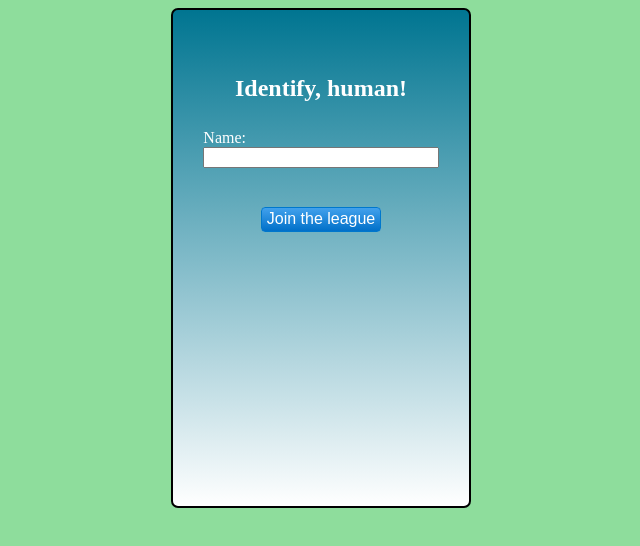
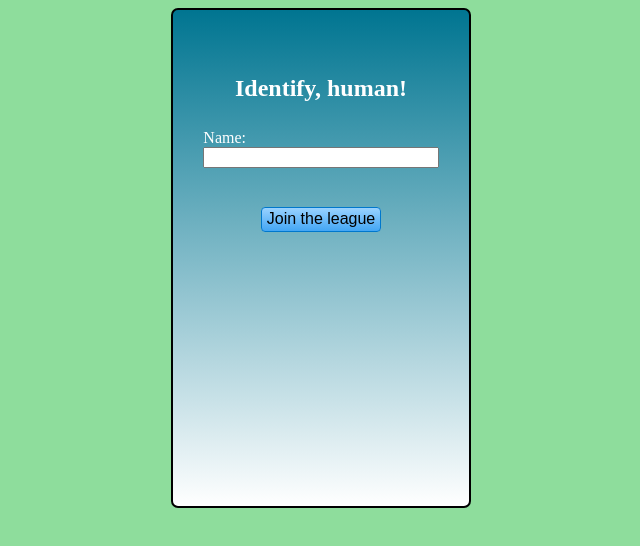
Before and after one commit to silicona/silicona.github.io, a plain HTML site: page index.html in a window 1280 px wide. Shown: the whole page, without its empty margins (319-959 px from the left). Drawn offline with Linux system fonts and the light colour scheme.

Commit message:
cambio color

```diff
--- a/assets/css/style.scss
+++ b/assets/css/style.scss
@@ -11,10 +11,11 @@ $body_height: calc(500px - 45px - 4px);
 }
 
 @mixin btn_back {
-  background-image: linear-gradient(#42A1EC, #0070C9);
+  background-image: linear-gradient(#99D2FF, #43A6F4);
+  // background-image: linear-gradient(#42A1EC, #0070C9);
   border: 1px solid #0077CC;
   border-radius: 4px;
-  color: white;
+  color: black;
 }
 
 * {
@@ -133,8 +134,6 @@ body {
           @include btn_back;
           padding: .3ex .6ex;
           font-size: 1em;
-
-
         }
       }
     }
@@ -150,7 +149,6 @@ body {
     background-image: linear-gradient(#FBD8D8, #FF7070);
     border-radius: 4px 4px 0 0;
     max-height: 45px;
-    // border-bottom: 2px solid blue;
 
     .nav_part {
       padding: .3ex;
@@ -200,6 +198,7 @@ body {
         select {
 
           @include btn_back;
+          color: black;
 
           display: inline-block;
           width: 100%;
@@ -208,7 +207,6 @@ body {
           height: 2em;
           outline: 0;
           font-size: 1em;
-          color: white;
           position: relative;
           transition: all .25 ease;
 
@@ -360,8 +358,6 @@ body {
     }
   }
 
-
-
   #board_resp {
     text-align: center;
     padding: .5ex;
@@ -369,7 +365,6 @@ body {
       margin: 0;
     }
   }
-
 }
 
 #scores {
@@ -395,10 +390,7 @@ body {
     .scores_list_name {
       padding: 1ex;
       margin: 1ex;
-      // border-bottom: 1px solid blue;
-      // background-color: #efefef;
       background-image: linear-gradient(to bottom right, #F9F9F9, #FF9C9C);
-
     }
   }
 
@@ -408,7 +400,6 @@ body {
     button {
       @include btn_back;
       float: left;
-
     }
 
     #scores_btn_clean {
```
Also changed, not shown: assets/css/style.css, 1 other file.
